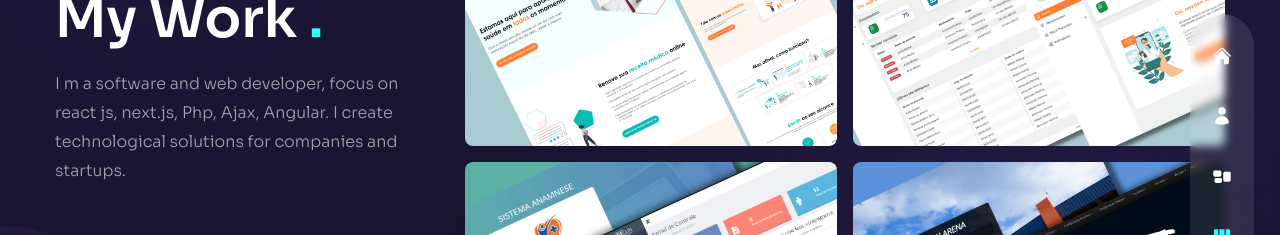
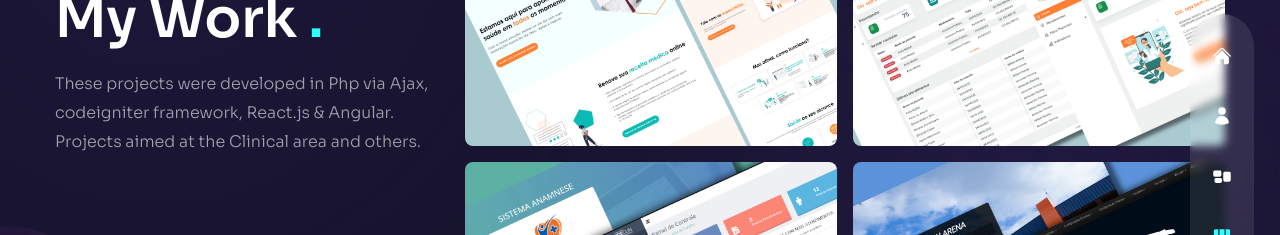
Before and after one commit to isaquesene/portfolio-sene, a Next.js app: page /work in a window 1280 px wide. Shown: the part 224-459 px from the top of the page. Built offline with nearby package versions, Linux system fonts and the light colour scheme.

Commit message:
feat: texto work

```diff
--- a/pages/work/index.js
+++ b/pages/work/index.js
@@ -22,8 +22,8 @@
             className='h2 xl:mt-12'>My Work <span className='text-cubes'>.</span></motion.h2>
             <motion.p variants={fadeIn('up', 0.4)} initial="hidden" animate="show" exit="hidden"
             className='mb-4 max-w-[400px] mx-auto lg:mx-0'>
-            I m a software and web developer, focus on react js, next.js, Php, Ajax, Angular.
-            I create technological solutions for companies and startups.
+           These projects were developed in Php via Ajax, codeigniter framework, React.js & Angular.
+           Projects aimed at the Clinical area and others.
             </motion.p>
           </div>
           {/* slider */}
```
